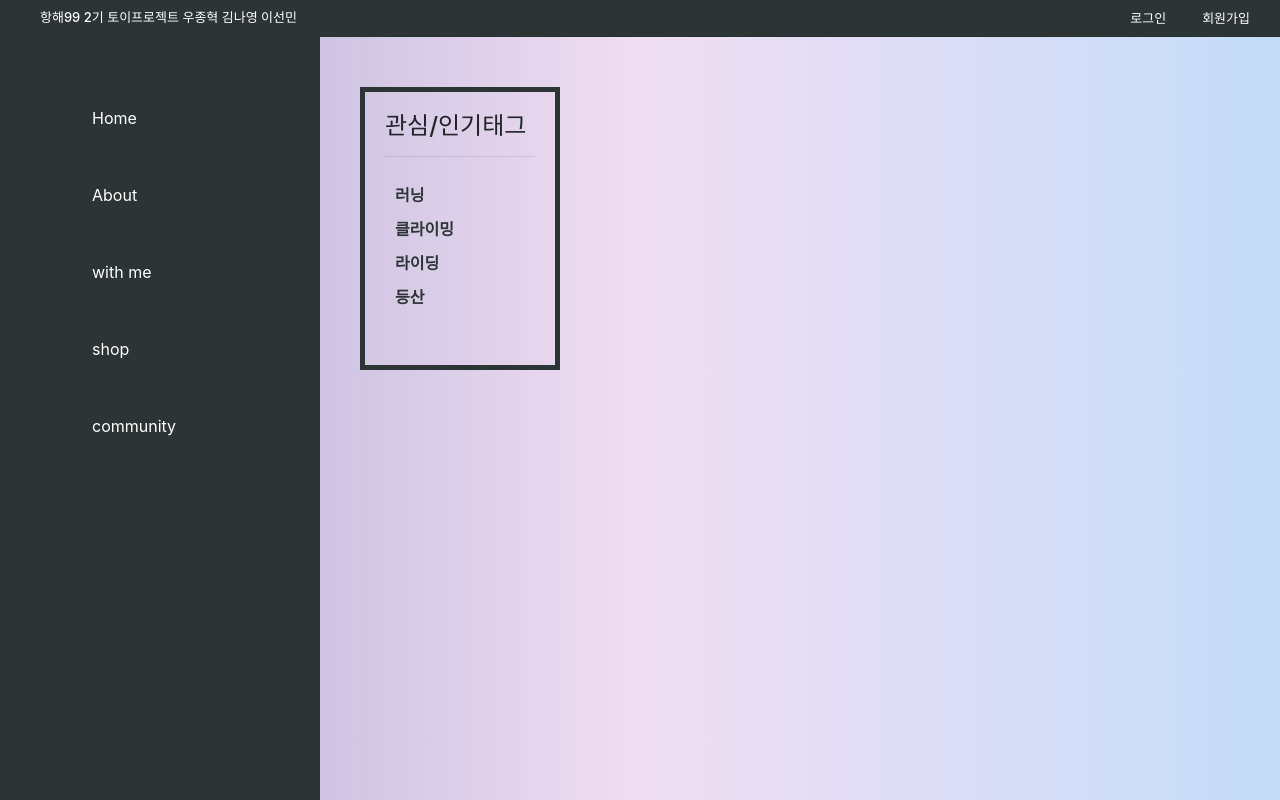
After one commit to skdud4659/hanghae99_team2_toy2, a Flask app: a page that uses templates/community/hiking.html in a window 1280 px wide. The commit adds this page. Run offline with Flask 2, Linux system fonts and the light colour scheme; some libraries are stand-ins or nearby versions.

Commit message:
community 뼈대
- community 페이지 및 세부 페이지 생성, 뼈대잡기
- about 페이지 종혁님 수정
- 세부페이지 app.py 연결

```diff
--- a/app.py
+++ b/app.py
@@ -43,7 +43,27 @@ def shop():
 #커뮤니티
 @app.route('/community')
 def community():
-    return render_template('community.html')
+    return render_template('/community/community.html')
+
+#커뮤니티 - 러닝
+@app.route('/community&running')
+def running():
+    return render_template('/community/running.html')
+
+#커뮤니티 - 클라이밍
+@app.route('/community&climbing')
+def climbing():
+    return render_template('/community/climbing.html')
+
+#커뮤니티 - 라이딩
+@app.route('/community&riding')
+def riding():
+    return render_template('/community/riding.html')
+
+#커뮤니티 - 등산
+@app.route('/community&hiking')
+def hiking():
+    return render_template('/community/hiking.html')
 
 if __name__ == '__main__':
    app.run('0.0.0.0',port=5000,debug=True)
--- /dev/null
+++ b/static/community.css
@@ -0,0 +1,90 @@
+body {
+    margin: 0;
+    padding: 0;
+    background: linear-gradient(to right, #aca9d1, #f0def2, #c4dcf9);
+}
+
+/* 멤버이름, 로그인, 회원가입 버튼  */
+.first_hr {
+    /*margin-left: 40vh;*/
+    background-color: #2d3436;
+    padding-top: 1vh;
+}
+
+.header-title {
+    font-size: small;
+    text-align: left;
+    padding: 2px 0;
+    margin-left: 5vh;
+    background-color: #2d3436;
+    color: white;
+    position: relative;
+    z-index: 2;
+}
+
+.top-btn {
+    float: right;
+    margin-right: 3vh;
+    cursor: pointer;
+    border: none;
+    background-color: transparent;
+    color: white;
+}
+
+.top-btn:hover {
+    color: #c4dcf9;
+}
+
+/*메뉴바*/
+.btns {
+    position: fixed;
+    top: 0;
+    width: 100%;
+}
+
+.left-wrap {
+    position: relative;
+    display: inline-block;
+    width: 40vh;
+    height: 100vh;
+    background-color: #2d3436;
+    z-index: 1;
+}
+
+.btn {
+    background-color: transparent;
+    outline: none;
+    border: none;
+    border-bottom: #2d3436 solid 1px;
+    text-align: center;
+    margin-top: 5vh;
+    margin-left: 10vh;
+    color: white;
+}
+
+/*tag*/
+.tag {
+    width: 200px;
+    margin: 50px 0px 0px 45vh;
+    border: #2d3436 5px solid;
+    padding: 20px;
+}
+
+.workouts {
+    list-style: none;
+    padding: 10px;
+}
+
+.text {
+    margin-bottom: 10px;
+    font-weight: bold;
+    color: #2d3436;
+}
+
+.write_btn {
+    border: none;
+    background-color: #2d3436;
+    color: white;
+    width: 80px;
+    height: 30px;
+}
--- a/templates/aboutus.html
+++ b/templates/aboutus.html
@@ -60,7 +60,7 @@
     <div class="about">
         <h1>About us</h1>
         <div class="grid">
-            <img src="" class="img">
+            <img src="../static/img/jh.PNG" class="img">
             <p class="cmt">우종혁 <small>Woo.jonghyuk</small><br> >> 페이지 구현 : with me / shop<br><br>블로그 :<a
                     href="https://destory.tistory.com" style="color: white">https://destory.tistory.com</a><br>깃허브 : <a
                     href="https://github.com/Jongveloper" style="color: white">https://github.com/Jongveloper</a></p>
--- /dev/null
+++ b/templates/community/hiking.html
@@ -0,0 +1,72 @@
+<!doctype html>
+<html lang="en">
+
+<head>
+    <!-- Required meta tags -->
+    <meta charset="utf-8">
+    <meta name="viewport" content="width=device-width, initial-scale=1, shrink-to-fit=no">
+
+    <!-- Bootstrap CSS -->
+    <link rel="stylesheet" href="https://maxcdn.bootstrapcdn.com/bootstrap/4.0.0/css/bootstrap.min.css"
+          integrity="sha384-Gn5384xqQ1aoWXA+058RXPxPg6fy4IWvTNh0E263XmFcJlSAwiGgFAW/dAiS6JXm" crossorigin="anonymous">
+
+    <!-- Optional JavaScript -->
+    <!-- jQuery first, then Popper.js, then Bootstrap JS -->
+    <script src="https://ajax.googleapis.com/ajax/libs/jquery/3.5.1/jquery.min.js"></script>
+    <script src="https://cdnjs.cloudflare.com/ajax/libs/popper.js/1.12.9/umd/popper.min.js"
+            integrity="sha384-ApNbgh9B+Y1QKtv3Rn7W3mgPxhU9K/ScQsAP7hUibX39j7fakFPskvXusvfa0b4Q"
+            crossorigin="anonymous"></script>
+    <script src="https://maxcdn.bootstrapcdn.com/bootstrap/4.0.0/js/bootstrap.min.js"
+            integrity="sha384-JZR6Spejh4U02d8jOt6vLEHfe/JQGiRRSQQxSfFWpi1MquVdAyjUar5+76PVCmYl"
+            crossorigin="anonymous"></script>
+    <link rel="stylesheet" type="text/css" href="../../static/community.css">
+    <title>shall we - aboutus</title>
+</head>
+
+<body>
+<!--  2조멤버, 로그인, 회원가입 버튼  -->
+<div class="first_hr">
+    <h3 class="header-title">항해99 2기 토이프로젝트 우종혁 김나영 이선민
+        <button type="button" onclick="location.href='/letin'" class="top-btn">회원가입</button>
+        <button type="button" onclick="location.href='/login'" class="top-btn">로그인</button>
+    </h3>
+    <hr style="margin: 0">
+</div>
+<!--  왼쪽 메뉴바  -->
+<div class="btns">
+    <div class="left-wrap">
+        <button type="button" class="btn" style="margin-top: 100px" onclick="location.href='/'">Home</button>
+        <br>
+        <button type="button" class="btn" onclick="location.href='/aboutus'">About</button>
+        <br>
+        <button type="button" class="btn" onclick="location.href='/makecrew'">with me</button>
+        <br>
+        <button type="button" class="btn" onclick="location.href='/shop'">shop</button>
+        <br>
+        <button type="button" class="btn" onclick="location.href='/community'">community</button>
+    </div>
+</div>
+<!--커뮤니티창-->
+<div>
+    <div class="tag">
+        <h4> 관심/인기태그</h4>
+        <hr>
+        <ul class="workouts">
+            <li class="text">러닝</li>
+            <li class="text">클라이밍</li>
+            <li class="text">라이딩</li>
+            <li class="text">등산</li>
+        </ul>
+    </div>
+    <div>
+
+    </div>
+</div>
+
+<script>
+
+</script>
+
+</body>
+
+</html>
```
Also changed, not shown: templates/community/climbing.html (added, +72 -0 lines), templates/community/community.html (renamed from templates/community.html, +17 -1 lines), templates/community/riding.html (added, +72 -0 lines), templates/community/running.html (added, +72 -0 lines), static/img/jh.PNG (added).
